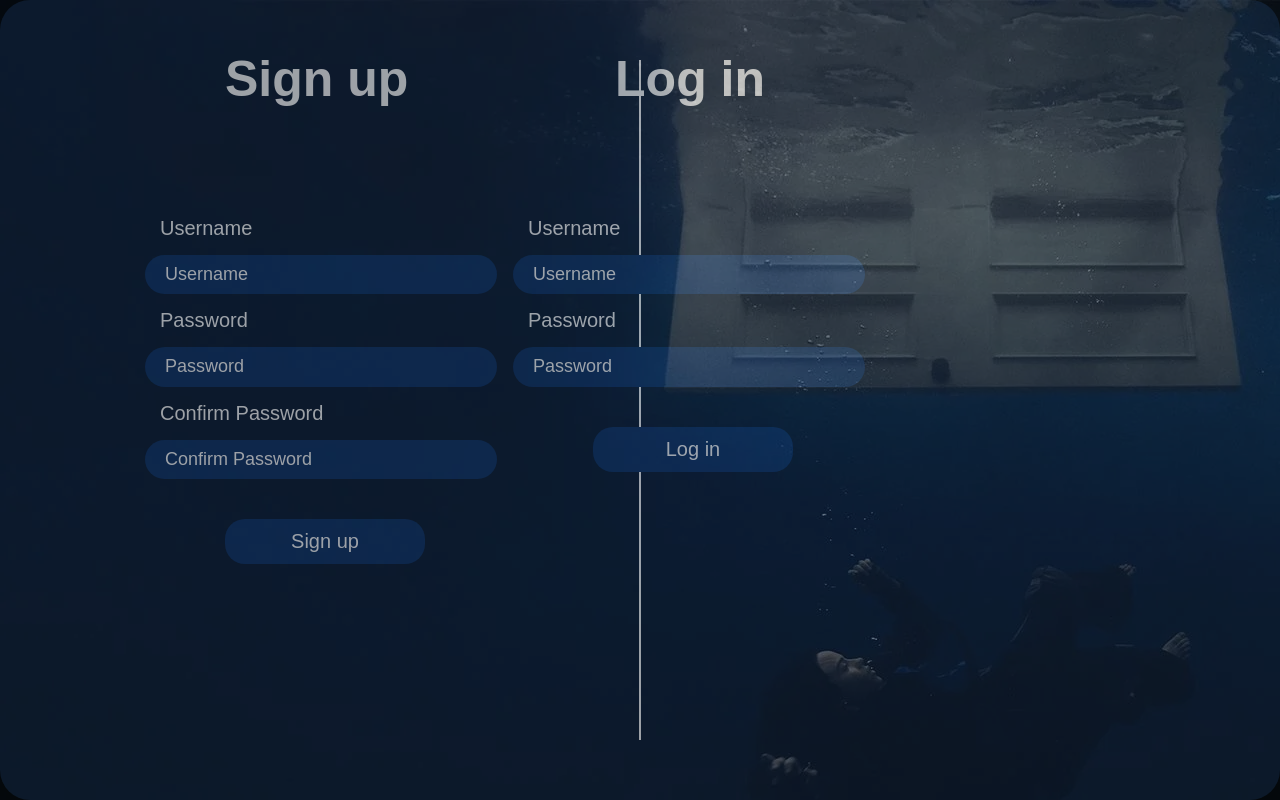
After one commit to MustafaBioS/Billie, a Flask app: page /login in a window 1280 px wide. The commit adds this page. Run offline with Flask 3, Linux system fonts and the light colour scheme.

Commit message:
add the login and signup functionality and the page

```diff
--- a/app.py
+++ b/app.py
@@ -1,8 +1,8 @@
-from flask import Flask, render_template, request
+from flask import Flask, flash, redirect, render_template, request, url_for
 from flask_sqlalchemy import SQLAlchemy
 from flask_migrate import Migrate
 from flask_bcrypt import Bcrypt
-from flask_login import UserMixin, LoginManager, login_required
+from flask_login import UserMixin, LoginManager, login_required, login_user
 from dotenv import load_dotenv
 import os
 
@@ -21,6 +21,8 @@ app.config['SECRET_KEY'] = secret
 db = SQLAlchemy(app)
 
 Migrate = Migrate(app, db)
+
+bcrypt = Bcrypt(app)
 
 login_manager = LoginManager()
 login_manager.init_app(app)
@@ -48,7 +50,43 @@ def login():
     if request.method == 'GET':
         return render_template("login.html")
     if request.method == 'POST':
-        pass
+        signuser = request.form.get('signuser')
+        signpass = request.form.get('signpass')
+        signpassconfirm = request.form.get('signpassconfirm')
+
+        loguser = request.form.get('loguser')
+        logpass = request.form.get('logpass')
+
+
+        if signuser and signpass:
+            if signpass == signpassconfirm:
+                hashed_pw = bcrypt.generate_password_hash(signpass).decode('utf-8')
+                new_user = Users(username=signuser, password=hashed_pw)
+                try:
+                    db.session.add(new_user)
+                    db.session.commit()
+                    login_user(new_user)
+                    flash("Signup Successful", "success")
+                    return redirect(url_for('home'))
+                except Exception as e:
+                    db.session.rollback()
+                    flash("Username Already Taken", 'fail')
+                    return redirect(url_for('login'))
+            else:
+                flash("Passwords Do Not Match", "fail")
+                return redirect(url_for('login'))
+
+
+        if loguser and logpass:
+           user = Users.query.filter_by(username=loguser).first()
+           if user and bcrypt.check_password_hash(user.password, logpass):
+               login_user(user)
+               flash("Login Successful", 'success')
+               return redirect(url_for('home'))
+           else:
+               flash("Incorrect Credintials", 'fail')
+               return redirect(url_for('login'))
+
 
 @app.route("/explore")
 @login_required
--- /dev/null
+++ b/static/login.css
@@ -0,0 +1,136 @@
+body {
+    background: url(hit-me-hard-and-soft-pc-wallpaper-v0-80blelsdr1zc1.webp);
+    margin: 0;
+    padding: 0;
+    font-family: Arial, Helvetica, sans-serif;
+}
+
+.overlay {
+    height: 100%;
+    width: 100%;
+    background-color: black;
+    opacity: 0.6;
+    z-index: 2;
+    position: fixed;
+    display: flex;
+    align-items: center;
+    justify-content: center;
+}
+
+.bg {
+    height: 800px;
+    width: 1300px;
+    background-color: #0E1D32;
+    border-radius: 30px;
+    display: flex;
+    flex-direction: row;
+    box-shadow: 0px 2px 30px rgba(0, 0, 0, 0.7);
+}
+
+.middle {
+    height: 100%;
+    width: 100%;
+    display: flex;
+    align-items: center;
+    justify-content: center;
+}
+
+.line {
+    height: 85%;
+    width: 2px;
+    background-color: rgb(255, 255, 255);
+}
+
+.right {
+    display: flex;
+    align-items: flex-end;
+    justify-content: flex-end;
+    width: 50%;
+    margin-left: 125px;
+    position: absolute;
+    flex-direction: column;
+
+}
+
+.title {
+    text-align: center;
+    font-size: 50px;
+    color: white;
+    margin-top: 50px;
+}
+
+.title2 {
+    text-align: center;
+    font-size: 50px;
+    color: white;
+    margin-top: 50px;
+}
+
+.left {
+    position: absolute;
+    display: flex;
+    align-items: flex-start;
+    justify-content: flex-start;
+    width: 50%;
+    flex-direction: column;
+    margin-left: 225px;
+}
+
+.formcon {
+    display: flex;
+    flex-direction: column;
+    gap: 15px;
+    margin-top: 75px;
+    z-index: 1;
+}
+
+.logform {
+    margin-right: -100px;
+}
+
+.inp {
+    margin-left: -80px;
+    width: 330px;
+    height: 37.5px;
+    padding-left: 20px;
+    border-radius: 20px;
+    border: none;
+    outline: none;
+    font-size: 18px;
+    color: white;
+    transition: all 0.1s ease;
+    background-color: #113466;
+
+}
+
+.inp::placeholder {
+    color: white;
+}
+
+.submit {
+    width: 200px;
+    height: 45px;
+    border-radius: 20px;
+    font-size: 20px;
+    outline: none;
+    border: none;
+    margin-top: 10px;
+    transition: all 0.3s ease;
+    background-color: #113466;
+    color: white;
+    cursor: pointer;
+    margin-top: 25px;
+}
+
+.submit:hover {
+    background-color: rgb(194, 150, 5);
+    color: black;
+    transform: translateY(-8px);
+    color: white;
+}
+
+.lbl {
+    color: white;
+    font-size: 20px;
+    margin-left: -65px;
+}
--- a/templates/index.html
+++ b/templates/index.html
@@ -5,6 +5,7 @@
     <meta name="viewport" content="width=device-width, initial-scale=1.0">
     <title>Home</title>
     <link rel="stylesheet" href="{{ url_for('static', filename='styles.css')}}">
+    <link rel="icon" href="../static/Blohsh.png">
 </head>
 <body>
     <nav class="top">
@@ -51,7 +52,12 @@
         const slides = document.querySelector('.slides');
         const images = document.querySelectorAll('.slide');
         const explore = document.querySelector('.explore');
+        const login = document.querySelector('.login');
         let index = 0;
+
+        login.addEventListener('click', ()=> {
+            window.location.href = "{{ url_for('login') }}"
+        })
 
         explore.addEventListener('click', ()=> {
             window.location.href = "{{ url_for('explore') }}"
--- /dev/null
+++ b/templates/login.html
@@ -0,0 +1,50 @@
+<!DOCTYPE html>
+<html lang="en">
+<head>
+    <meta charset="UTF-8">
+    <meta name="viewport" content="width=device-width, initial-scale=1.0">
+    <title>Login</title>
+    <link rel="stylesheet" href="{{ url_for('static', filename='login.css') }}">
+    <link rel="icon" href="../static/Blohsh.png">
+</head>
+<body>
+
+    <div class="overlay">
+        <div class="bg">
+
+            <div class="left">
+                <h1 class="title2">Sign up</h1>
+                <form action="{{ url_for('login') }}" method="post" class="formcon">
+                    <label class="lbl">Username</label>
+                    <input type="text" class="userinp inp" name="signuser" placeholder="Username" minlength="6" maxlength="24" required>
+                    <label class="lbl">Password</label>
+                    <input type="password" class="passinp inp" name="signpass" placeholder="Password" minlength="6" required>
+                    <label class="lbl">Confirm Password</label>
+                    <input type="password" class="passinp inp" name="signpassconfirm" placeholder="Confirm Password" minlength="6" required>
+                    <input type="submit" class="submit" value="Sign up">
+                </form>
+            </div>
+
+            <div class="middle">
+                <div class="line"></div>
+            </div>
+
+
+
+            <div class="right">
+                <h1 class="title">Log in</h1>
+                <form action="{{ url_for('login') }}" method="post" class="formcon logform">
+                    <label class="lbl">Username</label>
+                    <input type="text" class="userinp inp" name="loguser" placeholder="Username" required>
+                    <label class="lbl">Password</label>
+                    <input type="password" class="passinp inp" name="logpass" placeholder="Password" required>
+                    <input type="submit" class="submit" value="Log in">
+                </form>
+            </div>
+
+        </div>
+    </div>
+
+
+</body>
+</html>
```
Also changed, not shown: migrations/alembic.ini (added, +50 -0 lines), migrations/env.py (added, +113 -0 lines), migrations/script.py.mako (added, +24 -0 lines), migrations/versions/4577d3253e77_.py (added, +34 -0 lines), instance/database.db (added), static/blohsh.png (added), 1 other file.
